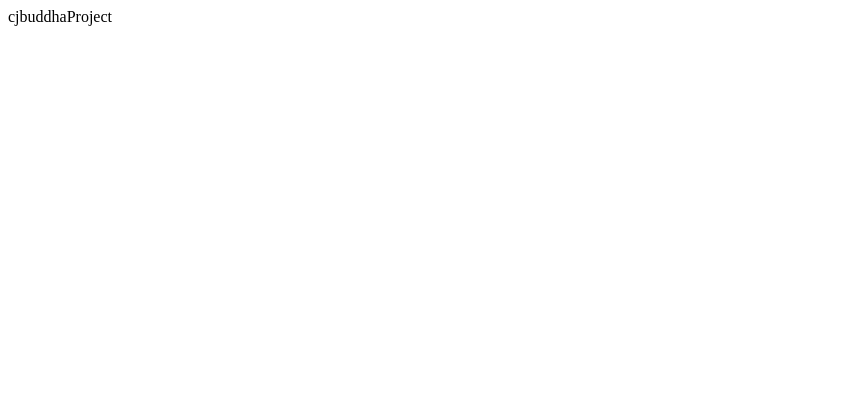
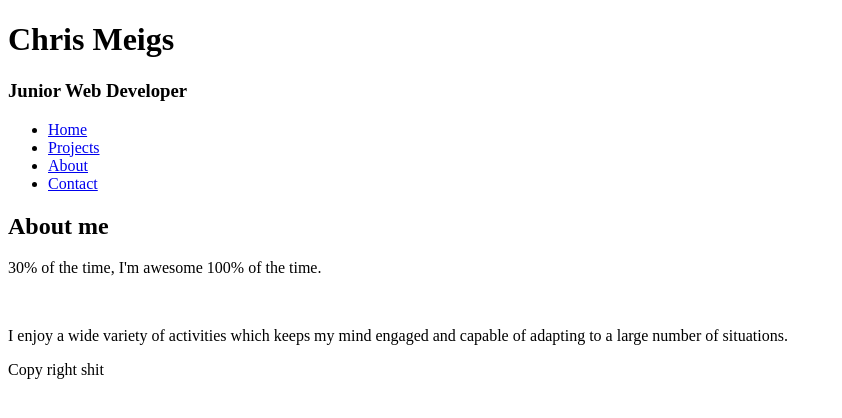
Before and after one commit to CJBuddha/CJBuddha.github.io, a plain HTML site: page index.html in a window 1280 px wide. Shown: the whole page, without its empty margins (0-842 px from the left). Drawn offline with Linux system fonts and the light colour scheme.

Commit message:
Better webpage

```diff
--- a/index.html
+++ b/index.html
@@ -1 +1,26 @@
-cjbuddhaProject
+<!DOCTYPE html>
+<html>
+	<head>
+
+	</head>
+	<body>
+		<header id = "heading">
+			<h1>Chris Meigs</h1>
+			<h3>Junior Web Developer</h3>
+			<div id = "menubar">
+				<ul>
+					<li><a href = home.html>Home</a></li>
+					<li><a href = project.html>Projects</a></li>
+					<li><a href = about.html>About</a></li>
+					<li><a href = contact.html>Contact</a></li>
+				</ul>
+			</div>
+		</header>
+		<div id = "container">
+			<h2>About me</h2>
+			<p>30% of the time, I'm awesome 100% of the time.</p><br>
+			<p>I enjoy a wide variety of activities which keeps my mind engaged and capable of adapting to a large number of situations.</p>
+		</div>
+		<footer>Copy right shit</footer>
+	</body>
+<html>
```
